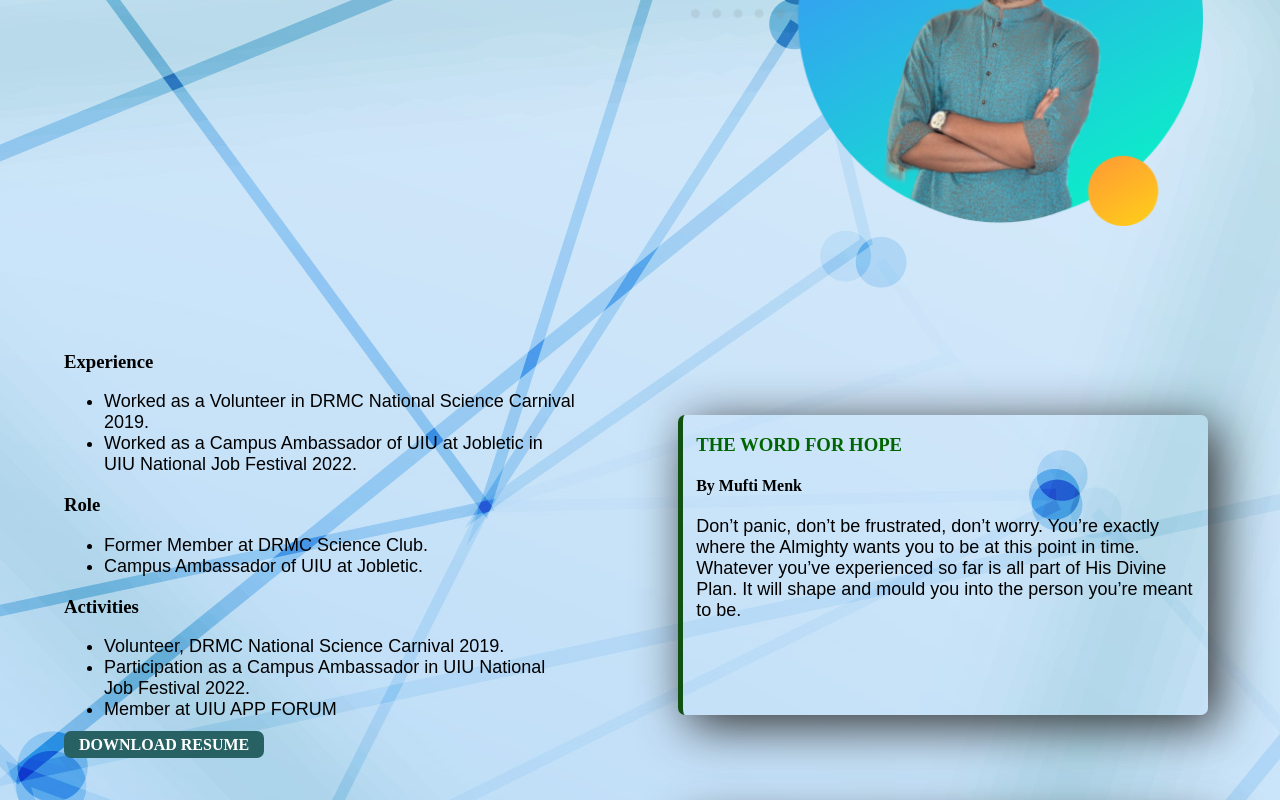
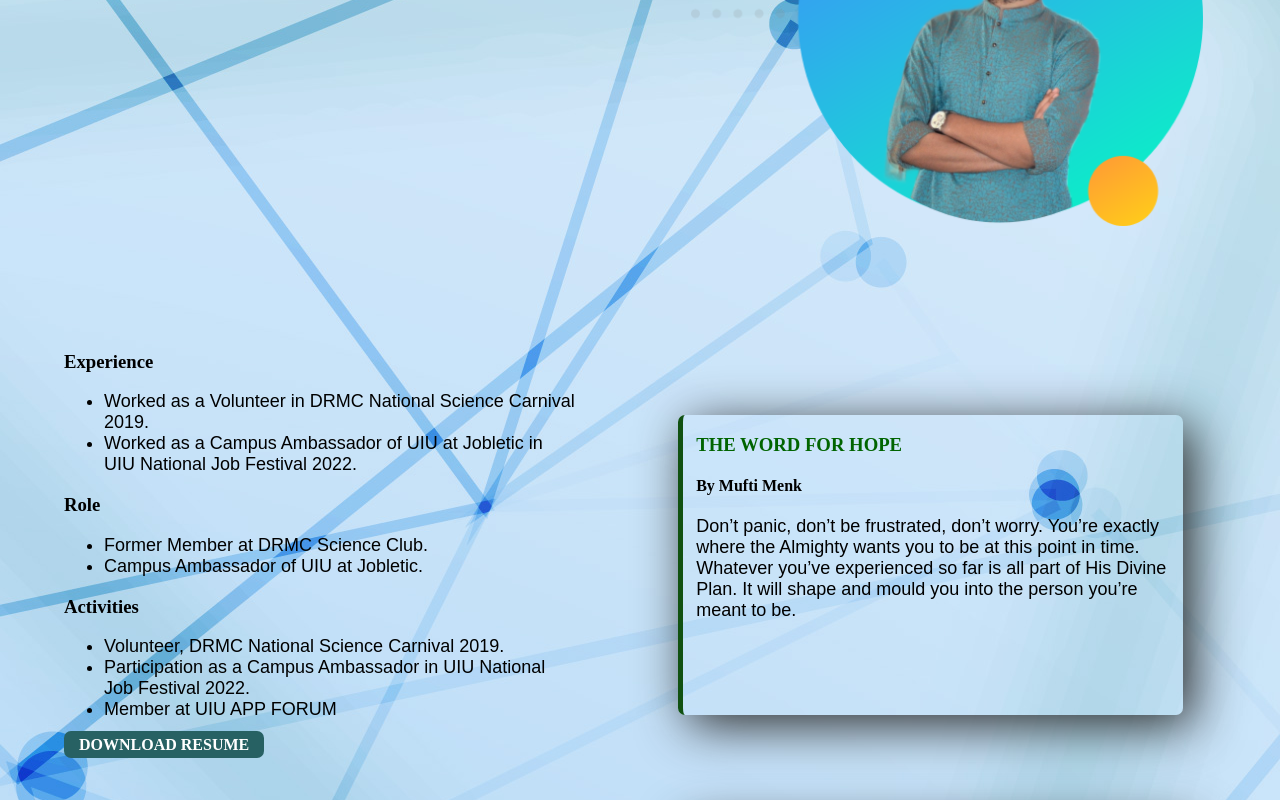
Before and after one commit to Robiul0Islam/Robi-Portfolil, a plain HTML site: page index.html in a window 1280 px wide. Shown: the part 836-1636 px from the top of the page. Drawn offline with Linux system fonts and the light colour scheme.

Commit message:
last Box alinement problem solved

```diff
--- a/style.css
+++ b/style.css
@@ -70,6 +70,8 @@ section{
     box-shadow: 10px 10px 50px rgb(46, 46, 46);
     border-radius: 7px;
     height: 60%;
+    width: 38%;
+    float: left;
 }
 .boxHeadLine{
     color:darkgreen;
```
